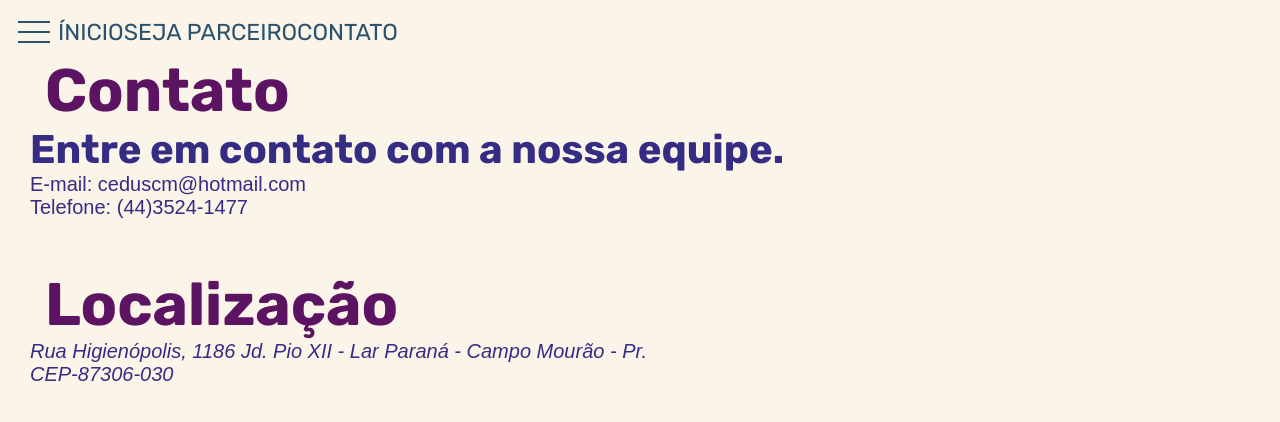
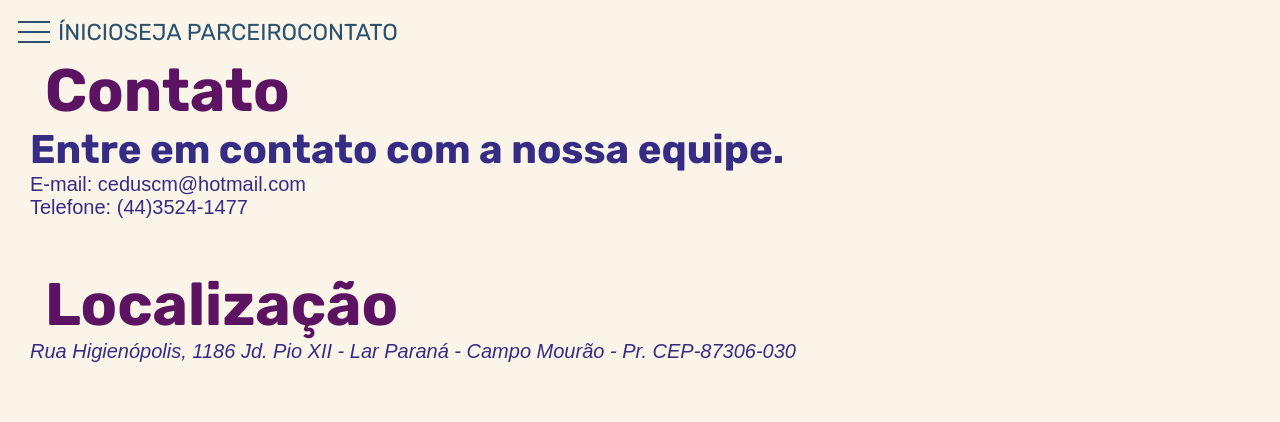
Before and after one commit to Kauany7492/Pag-Contato-Cedus, a plain HTML site: page index.html in a window 1280 px wide. Shown: the top 422 px of the page. Drawn offline with Linux system fonts and the light colour scheme.

Commit message:
Update index.html

```diff
--- a/index.html
+++ b/index.html
@@ -52,9 +52,8 @@
 
       <section class="localizacao">
         <h1>Localização</h1>
-        <address class="endereco">
-         <p>Rua Higienópolis, 1186 Jd. Pio XII - Lar Paraná - Campo Mourão - Pr.</p>
-          <p>CEP-87306-030</p>
+        <address>
+         <p>Rua Higienópolis, 1186 Jd. Pio XII - Lar Paraná - Campo Mourão - Pr. CEP-87306-030</p>
         </address>
       </section>
 
```
